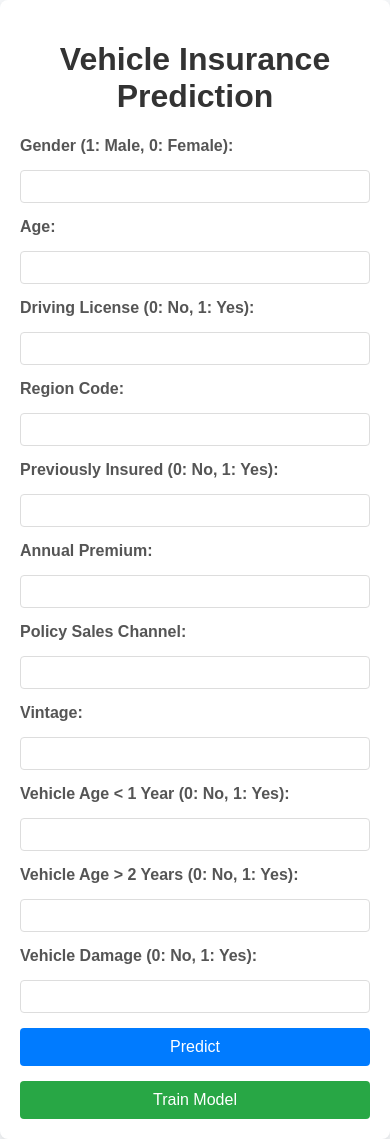
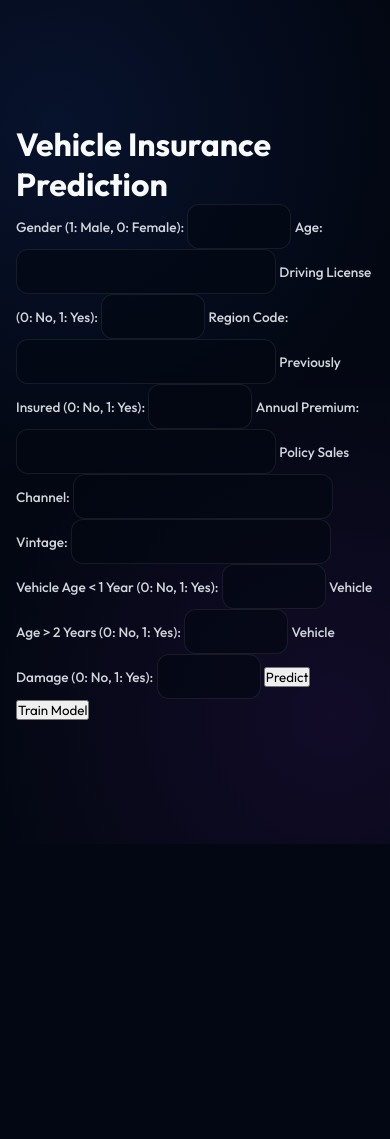
Before and after one commit to Synapse-CodeX/Vehicle-Insurance, a FastAPI app: page / in a window 390 px wide. After the commit the page ends 843 px from the top, so only its background shows below. Run offline with FastAPI, Linux system fonts and the light colour scheme; parts of the project's set-up code (start-up, migrations or seed data) failed here and were passed over.

Commit message:
Update CSS styles and structure for improved layout
Refactor styles for better design consistency and responsiveness.

```diff
--- a/static/css/style.css
+++ b/static/css/style.css
@@ -1,73 +1,232 @@
-/* styles.css */
+@import url('https://fonts.googleapis.com/css2?family=Outfit:wght@300;400;500;600;700;800&display=swap');
+
+:root {
+    --bg-base: #030712;
+    --bg-surface: rgba(17, 24, 39, 0.75);
+    --border-glass: rgba(255, 255, 255, 0.08);
+    --border-focus: rgba(59, 130, 246, 0.5);
+    --primary: #3b82f6;
+    --primary-gradient: linear-gradient(135deg, #3b82f6 0%, #1d4ed8 100%);
+    --accent-glow: rgba(59, 130, 246, 0.25);
+    --text-main: #f9fafb;
+    --text-muted: #9ca3af;
+}
+
+* {
+    box-sizing: border-box;
+    font-family: 'Outfit', sans-serif;
+    margin: 0;
+    padding: 0;
+}
+
 body {
-    font-family: Arial, sans-serif;
+    background-color: var(--bg-base);
+    background-image:
+        radial-gradient(circle at 15% 15%, rgba(37, 99, 235, 0.12) 0%, transparent 45%),
+        radial-gradient(circle at 85% 85%, rgba(147, 51, 234, 0.1) 0%, transparent 45%);
+    color: var(--text-main);
+    min-height: 100vh;
     display: flex;
     justify-content: center;
     align-items: center;
-    min-height: 100vh;
-    margin: 0;
-    background-color: #f4f6f8;
+    padding: 40px 16px;
 }
 
-.container {
+.app-container {
     width: 100%;
-    max-width: 500px;
-    background-color: #ffffff;
-    padding: 20px;
-    border-radius: 8px;
-    box-shadow: 0 4px 8px rgba(0, 0, 0, 0.1);
-    text-align: center;
+    max-width: 900px;
 }
 
-h1 {
-    color: #333;
+.main-card {
+    background: var(--bg-surface);
+    backdrop-filter: blur(20px);
+    -webkit-backdrop-filter: blur(20px);
+    border: 1px solid var(--border-glass);
+    border-radius: 24px;
+    padding: 40px;
+    box-shadow: 0 25px 50px -12px rgba(0, 0, 0, 0.7);
+    position: relative;
+    overflow: hidden;
 }
 
-form {
+.main-card::before {
+    content: '';
+    position: absolute;
+    top: 0;
+    left: 0;
+    right: 0;
+    height: 2px;
+    background: linear-gradient(90deg, transparent, var(--primary), transparent);
+}
+
+.header-section {
+    text-align: center;
+    margin-bottom: 35px;
+}
+
+.badge {
+    display: inline-flex;
+    align-items: center;
+    gap: 6px;
+    background: rgba(59, 130, 246, 0.1);
+    color: #60a5fa;
+    border: 1px solid rgba(59, 130, 246, 0.2);
+    padding: 6px 14px;
+    border-radius: 9999px;
+    font-size: 0.75rem;
+    font-weight: 600;
+    text-transform: uppercase;
+    letter-spacing: 0.05em;
+    margin-bottom: 14px;
+}
+
+.header-section h1 {
+    font-size: 2.25rem;
+    font-weight: 700;
+    letter-spacing: -0.03em;
+    color: #ffffff;
+    margin-bottom: 8px;
+}
+
+.header-section p {
+    color: var(--text-muted);
+    font-size: 0.95rem;
+}
+
+.form-grid {
+    display: grid;
+    grid-template-columns: repeat(2, minmax(0, 1fr));
+    gap: 20px;
+}
+
+.form-group {
     display: flex;
     flex-direction: column;
-    gap: 15px;
+    gap: 8px;
+}
+
+.form-group.full-width {
+    grid-column: span 2;
 }
 
 label {
-    text-align: left;
-    color: #555;
-    font-weight: bold;
+    font-size: 0.85rem;
+    font-weight: 500;
+    color: #d1d5db;
 }
 
-input {
-    padding: 8px;
-    border: 1px solid #ddd;
-    border-radius: 4px;
+input, select {
+    background-color: rgba(3, 7, 18, 0.6);
+    border: 1px solid var(--border-glass);
+    border-radius: 12px;
+    padding: 12px 16px;
+    color: #ffffff;
+    font-size: 0.95rem;
+    transition: all 0.25s cubic-bezier(0.4, 0, 0.2, 1);
 }
 
-button {
-    padding: 10px;
-    background-color: #007bff;
-    color: #fff;
-    border: none;
-    border-radius: 4px;
-    cursor: pointer;
-    font-size: 16px;
+input:focus, select:focus {
+    outline: none;
+    border-color: var(--primary);
+    box-shadow: 0 0 0 4px var(--accent-glow);
+    background-color: rgba(3, 7, 18, 0.9);
 }
 
-button:hover {
-    background-color: #0056b3;
+.button-group {
+    grid-column: span 2;
+    display: flex;
+    gap: 15px;
+    margin-top: 10px;
 }
 
-.train-button {
-    background-color: #28a745;
-    margin-top: 15px;
+.btn-primary {
+    flex: 2;
+    background: var(--primary-gradient);
+    color: white;
+    border: none;
+    border-radius: 12px;
+    padding: 14px 24px;
+    font-size: 1rem;
+    font-weight: 600;
+    cursor: pointer;
+    transition: all 0.25s ease;
+    box-shadow: 0 4px 15px rgba(59, 130, 246, 0.4);
+    display: flex;
+    align-items: center;
+    justify-content: center;
+    gap: 8px;
 }
 
-.train-button:hover {
-    background-color: #218838;
+.btn-primary:hover {
+    transform: translateY(-2px);
+    box-shadow: 0 6px 20px rgba(59, 130, 246, 0.6);
 }
 
-.result {
-    margin-top: 20px;
+.btn-secondary {
+    flex: 1;
+    background: rgba(255, 255, 255, 0.03);
+    color: #34d399;
+    border: 1px solid rgba(52, 211, 153, 0.25);
+    border-radius: 12px;
+    padding: 14px 20px;
+    font-size: 0.95rem;
+    font-weight: 600;
+    cursor: pointer;
+    transition: all 0.25s ease;
+    display: flex;
+    align-items: center;
+    justify-content: center;
+    gap: 8px;
 }
 
-.result h2 {
-    color: #007bff;
+.btn-secondary:hover {
+    background: rgba(52, 211, 153, 0.08);
+    border-color: rgba(52, 211, 153, 0.5);
+    transform: translateY(-2px);
 }
+
+.result-card {
+    margin-top: 30px;
+    background: rgba(16, 185, 129, 0.08);
+    border: 1px solid rgba(16, 185, 129, 0.3);
+    border-radius: 16px;
+    padding: 24px;
+    text-align: center;
+    animation: scaleUp 0.3s cubic-bezier(0.16, 1, 0.3, 1);
+}
+
+.result-card.negative {
+    background: rgba(239, 68, 68, 0.08);
+    border-color: rgba(239, 68, 68, 0.3);
+}
+
+.result-card h2 {
+    font-size: 1.35rem;
+    font-weight: 700;
+    color: #34d399;
+    display: flex;
+    align-items: center;
+    justify-content: center;
+    gap: 10px;
+}
+
+.result-card.negative h2 {
+    color: #f87171;
+}
+
+@keyframes scaleUp {
+    from { opacity: 0; transform: scale(0.96); }
+    to { opacity: 1; transform: scale(1); }
+}
+
+@media (max-width: 768px) {
+    .form-grid {
+        grid-template-columns: 1fr;
+    }
+    .form-group.full-width, .button-group {
+        grid-column: span 1;
+    }
+    .button-group {
+        flex-direction: column;
+    }
+}
```
